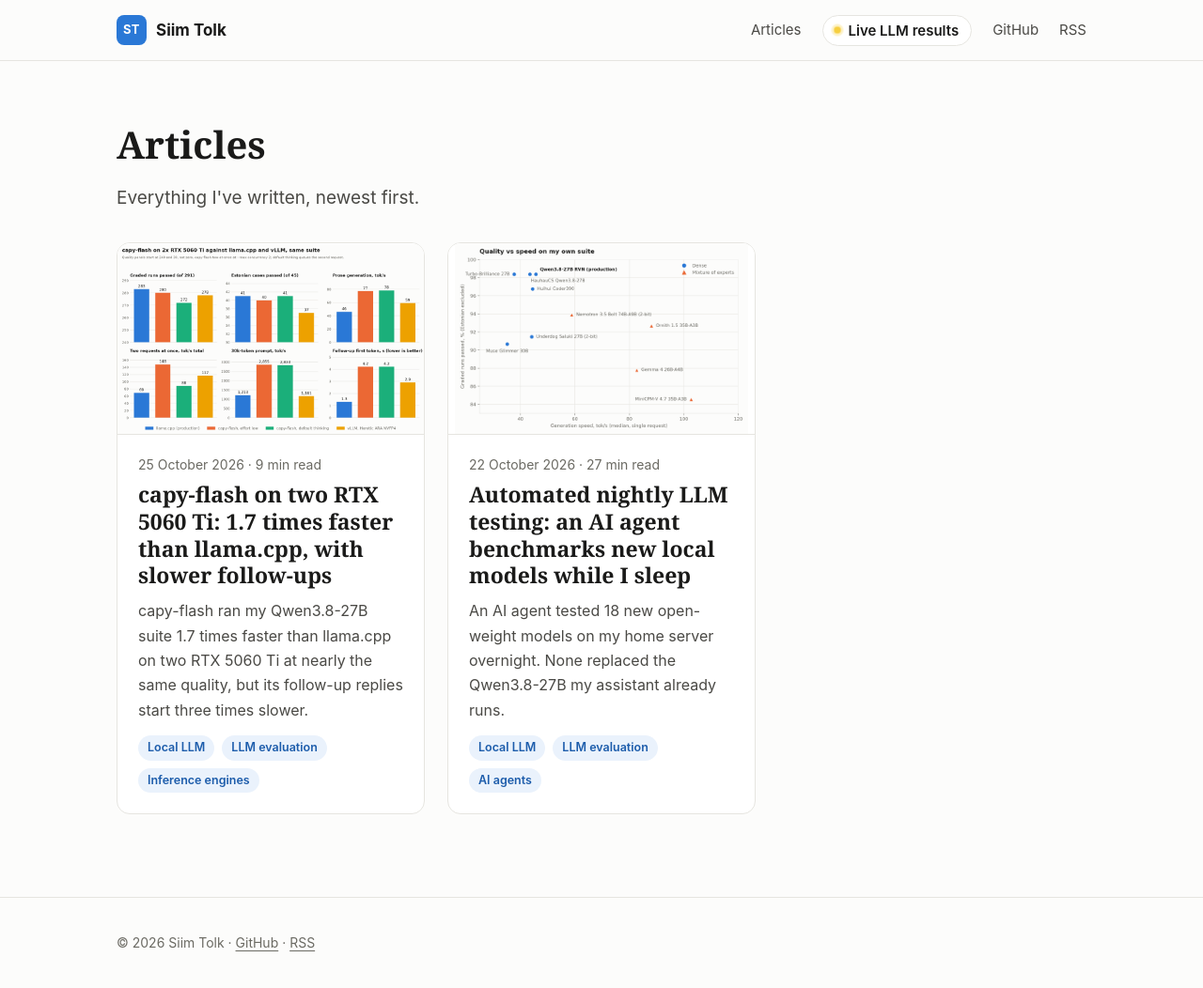
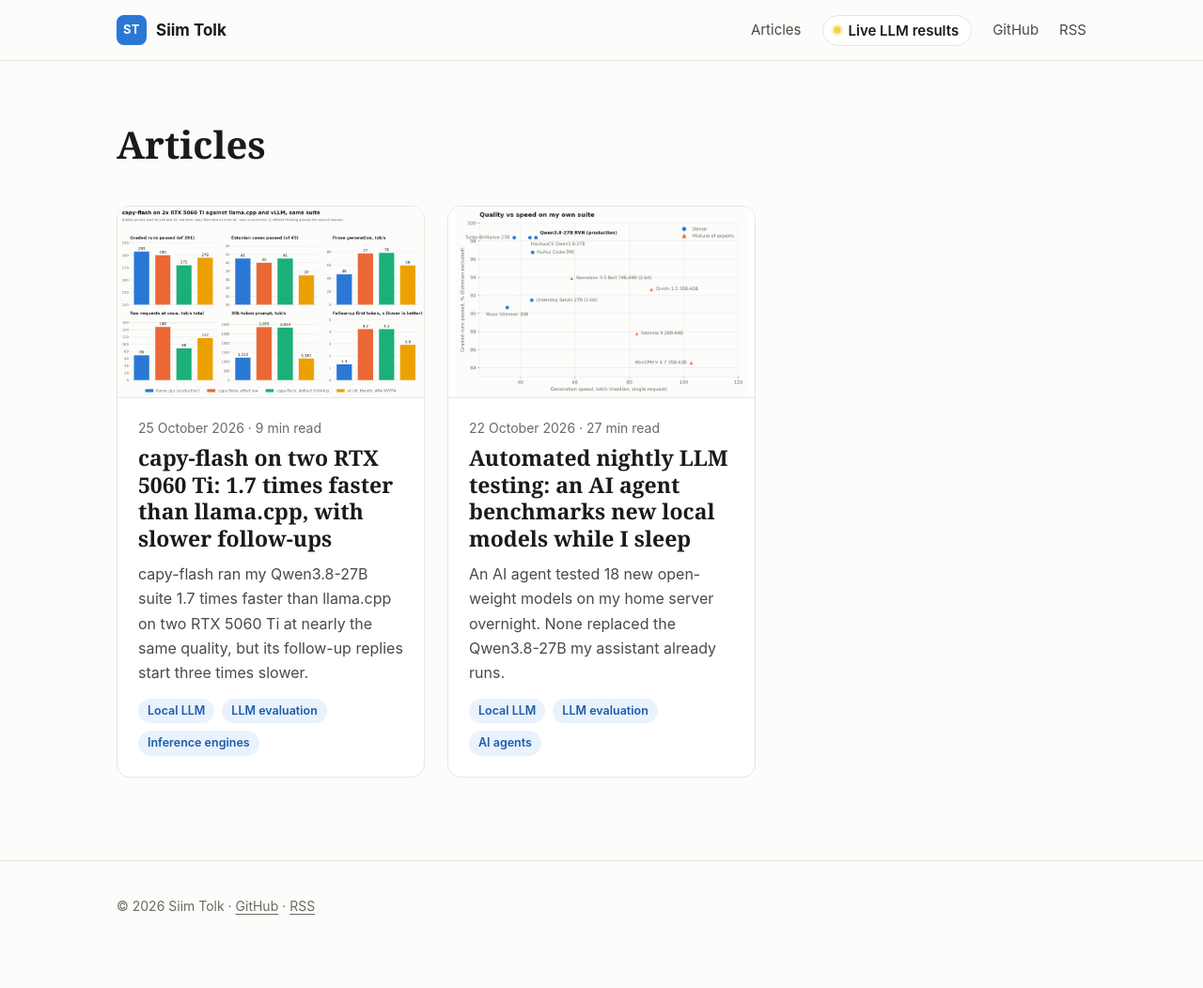
Before and after one commit to siimtolk/siimtolk.github.io, a Jekyll site: the page built from articles/index.html, in a window 1280 px wide and 1069 px high. Shown: the top 1052 px of the window at 94% size. Built offline with Jekyll 4.4.1, drawn with Linux system fonts in a browser that asks for light colours.

Commit message:
Articles page: drop the subtitle line
Co-Authored-By: Claude Opus 5.5 <noreply@anthropic.com>

```diff
--- a/articles/index.html
+++ b/articles/index.html
@@ -5,7 +5,6 @@ permalink: /articles/
 ---
 <section class="wrap list-page">
   <h1>Articles</h1>
-  <p class="hero-sub">Everything I've written, newest first.</p>
   <div class="cards">
   {% for post in site.posts %}{% include article-card.html post=post %}{% endfor %}
   </div>
--- a/assets/css/style.scss
+++ b/assets/css/style.scss
@@ -45,6 +45,7 @@ nav a.nav-live:hover { color: var(--ink); border-color: #f5c518; box-shadow: 0 2
 .list-page { padding: 56px 24px 24px; }
 .list-page h1 { font-family: var(--serif); font-size: 40px; margin: 0 0 8px; }
 .list-page .hero-sub { margin-bottom: 32px; }
+.list-page h1 + .cards { margin-top: 32px; }
 .cards { display: grid; grid-template-columns: repeat(auto-fill, minmax(320px, 1fr)); gap: 24px; margin-bottom: 64px; }
 .card { background: var(--surface); border: 1px solid var(--line); border-radius: 14px; overflow: hidden; display: flex; flex-direction: column;
   transition: transform .15s ease, box-shadow .15s ease; }
```
